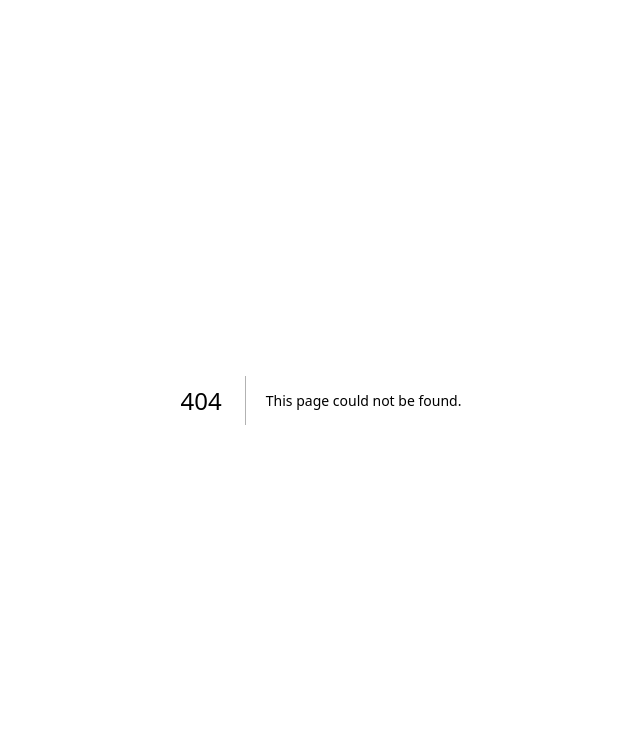
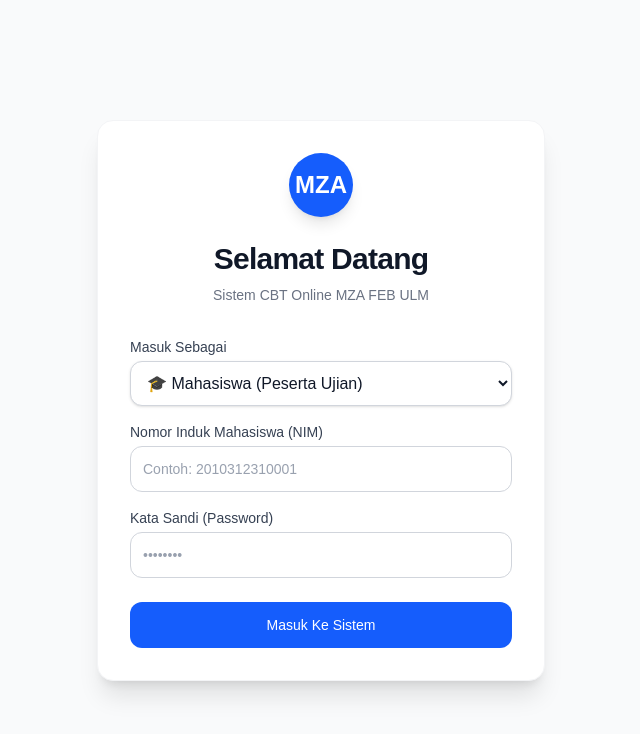
Before and after one commit to mzabidin80/cbtonline, a Next.js app: page /login in a window 1280 px wide. Before the commit this address had no page. Shown: the top 734 px of the page, without its empty margins (319-959 px from the left). Built offline with nearby package versions, Linux system fonts and the light colour scheme.

Commit message:
Tambah Halaman Login Multiuser.

```diff
--- /dev/null
+++ b/app/login/page.tsx
@@ -0,0 +1,117 @@
+'use client';
+
+import { useState } from 'react';
+
+export default function LoginPage() {
+  const [role, setRole] = useState('mahasiswa');
+  const [username, setUsername] = useState('');
+  const [password, setPassword] = useState('');
+  const [loading, setLoading] = useState(false);
+
+  const handleLogin = (e: React.FormEvent) => {
+    e.preventDefault();
+    setLoading(true);
+
+    // Simulasi autentikasi sementara sebelum dicolok penuh ke fungsi database Supabase
+    setTimeout(() => {
+      alert(`Login berhasil sebagai ${role.toUpperCase()}!\nUsername: ${username}`);
+      setLoading(false);
+    }, 1000);
+  };
+
+  return (
+    <div className="min-h-screen flex items-center justify-center bg-gray-50 px-4 py-12 sm:px-6 lg:px-8">
+      <div className="max-w-md w-full space-y-8 bg-white p-8 rounded-2xl shadow-xl border border-gray-100">
+
+        {/* Header Form */}
+        <div className="text-center">
+          <div className="mx-auto h-16 w-16 bg-blue-600 rounded-full flex items-center justify-center shadow-lg text-white font-bold text-2xl">
+            MZA
+          </div>
+          <h2 className="mt-6 text-3xl font-extrabold text-gray-900 tracking-tight">
+            Selamat Datang
+          </h2>
+          <p className="mt-2 text-sm text-gray-500">
+            Sistem CBT Online MZA FEB ULM
+          </p>
+        </div>
+
+        {/* Form Login */}
+        <form className="mt-8 space-y-6" onSubmit={handleLogin}>
+          <div className="rounded-md space-y-4">
+
+            {/* Pilihan Role / Peran */}
+            <div>
+              <label className="block text-sm font-medium text-gray-700 mb-1">
+                Masuk Sebagai
+              </label>
+              <select
+                value={role}
+                onChange={(e) => setRole(e.target.value)}
+                className="block w-full px-3 py-3 border border-gray-300 rounded-xl shadow-sm focus:outline-none focus:ring-2 focus:ring-blue-500 focus:border-blue-500 text-gray-900 bg-white"
+              >
+                <option value="mahasiswa">🎓 Mahasiswa (Peserta Ujian)</option>
+                <option value="pengawas">👁️ Pengawas / Dosen</option>
+                <option value="admin">🛠️ Administrator Sistem</option>
+              </select>
+            </div>
+
+            {/* Input Username / NIM */}
+            <div>
+              <label className="block text-sm font-medium text-gray-700 mb-1">
+                {role === 'mahasiswa' ? 'Nomor Induk Mahasiswa (NIM)' : 'Username / NIP'}
+              </label>
+              <input
+                type="text"
+                required
+                value={username}
+                onChange={(e) => setUsername(e.target.value)}
+                placeholder={role === 'mahasiswa' ? 'Contoh: 2010312310001' : 'Contoh: admin_feb'}
+                className="appearance-none block w-full px-3 py-3 border border-gray-300 rounded-xl placeholder-gray-400 text-gray-900 focus:outline-none focus:ring-2 focus:ring-blue-500 focus:border-blue-500 sm:text-sm"
+              />
+            </div>
+
+            {/* Input Password */}
+            <div>
+              <label className="block text-sm font-medium text-gray-700 mb-1">
+                Kata Sandi (Password)
+              </label>
+              <input
+                type="password"
+                required
+                value={password}
+                onChange={(e) => setPassword(e.target.value)}
+                placeholder="••••••••"
+                className="appearance-none block w-full px-3 py-3 border border-gray-300 rounded-xl placeholder-gray-400 text-gray-900 focus:outline-none focus:ring-2 focus:ring-blue-500 focus:border-blue-500 sm:text-sm"
+              />
+            </div>
+          </div>
+
+          {/* Tombol Submit */}
+          <div>
+            <button
+              type="submit"
+              disabled={loading}
+              className={`group relative w-full flex justify-center py-3 px-4 border border-transparent text-sm font-medium rounded-xl text-white bg-blue-600 hover:bg-blue-700 focus:outline-none focus:ring-2 focus:ring-offset-2 focus:ring-blue-500 transition-colors ${
+                loading ? 'opacity-70 cursor-not-allowed' : ''
+              }`}
+            >
+              {loading ? (
+                <span className="flex items-center">
+                  <svg className="animate-spin -ml-1 mr-3 h-5 w-5 text-white" fill="none" viewBox="0 0 24 24">
+                    <circle className="opacity-25" cx="12" cy="12" r="10" stroke="currentColor" strokeWidth="4" />
+                    <path className="opacity-75" fill="currentColor" d="M4 12a8 8 0 018-8V0C5.373 0 0 5.373 0 12h4zm2 5.291A7.962 7.962 0 014 12H0c0 3.042 1.135 5.824 3 7.938l3-2.647z" />
+                  </svg>
+                  Memproses...
+                </span>
+              ) : (
+                'Masuk Ke Sistem'
+              )}
+            </button>
+          </div>
+        </form>
+
+      </div>
+    </div>
+  );
+}
```
